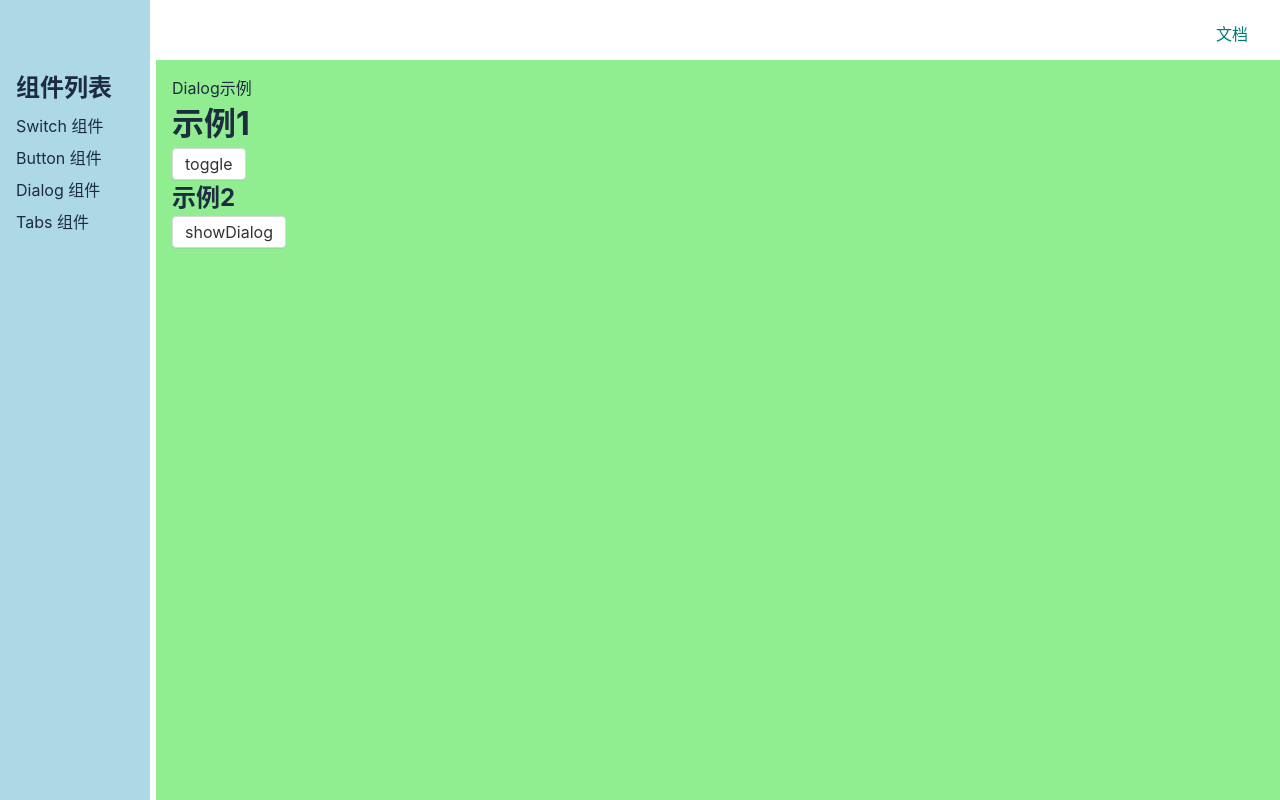
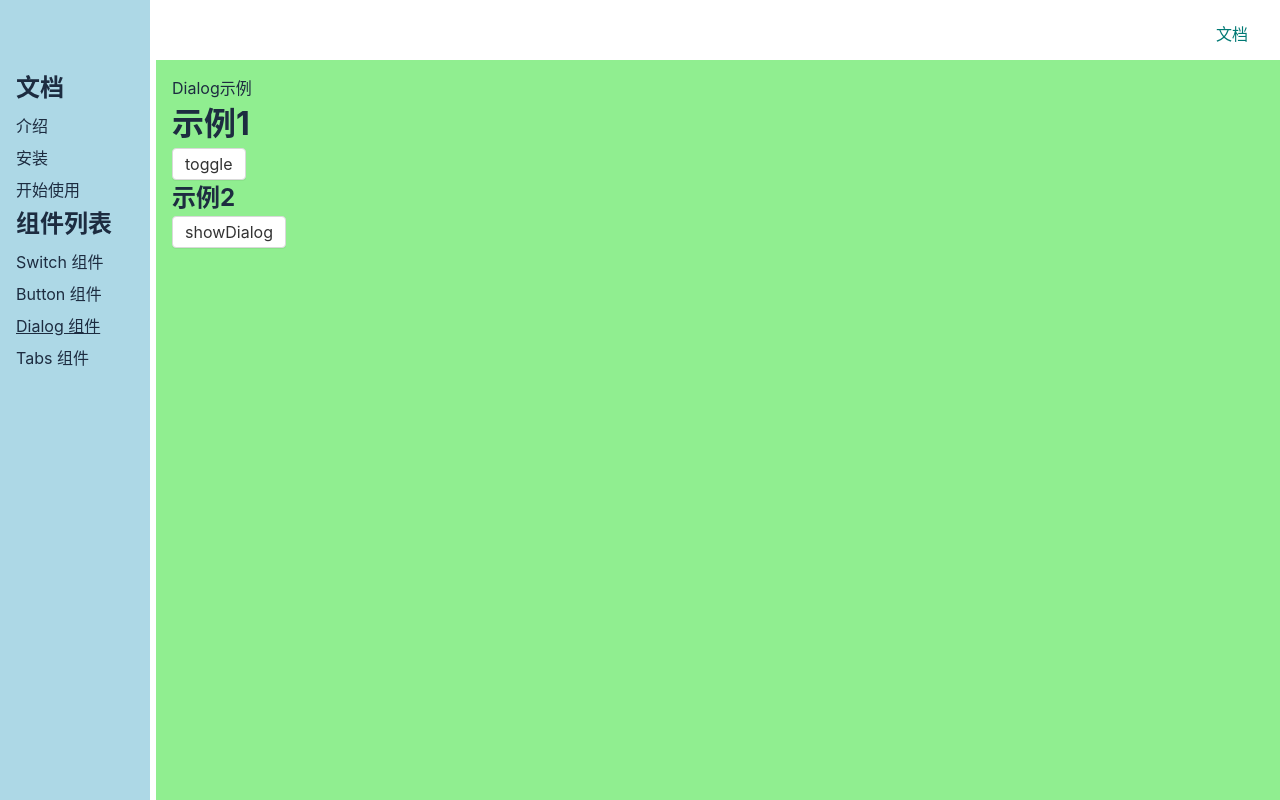
Before and after one commit to rustinliu/yezi-UI, a Vue app: page /#/doc/dialog in a window 1280 px wide. Built offline with nearby package versions, Linux system fonts and the light colour scheme.

Commit message:
添加更多路由

```diff
--- a/src/views/Doc.vue
+++ b/src/views/Doc.vue
@@ -3,6 +3,12 @@
         <Topnav toggleMenuButtonVisible class="nav" />
         <div class="content">
             <aside v-if="sidebarVisible">
+                <h2>文档</h2>
+                <ol>
+                    <li><router-link to="/doc/intro">介绍</router-link></li>
+                    <li><router-link to="/doc/install">安装</router-link></li>
+                    <li><router-link to="/doc/get-started">开始使用</router-link></li>
+                </ol>
                 <h2>组件列表</h2>
                 <ol>
                     <li>
@@ -43,6 +49,9 @@
 };
 </script>
 <style lang="scss" scoped>
+.router-link-active {
+    text-decoration: underline;
+}
 .layout {
     display: flex;
     flex-direction: column;
--- /dev/null
+++ b/src/views/GetStarted.vue
@@ -0,0 +1,3 @@
+<template>
+    <div>Get Started</div>
+</template>
--- /dev/null
+++ b/src/views/Install.vue
@@ -0,0 +1,3 @@
+<template>
+    <div>Install</div>
+</template>
--- /dev/null
+++ b/src/views/Intro.vue
@@ -0,0 +1,3 @@
+<template>
+    <div>Intro</div>
+</template>
```
Also changed, not shown: src/router.ts (+6 -1 lines).
